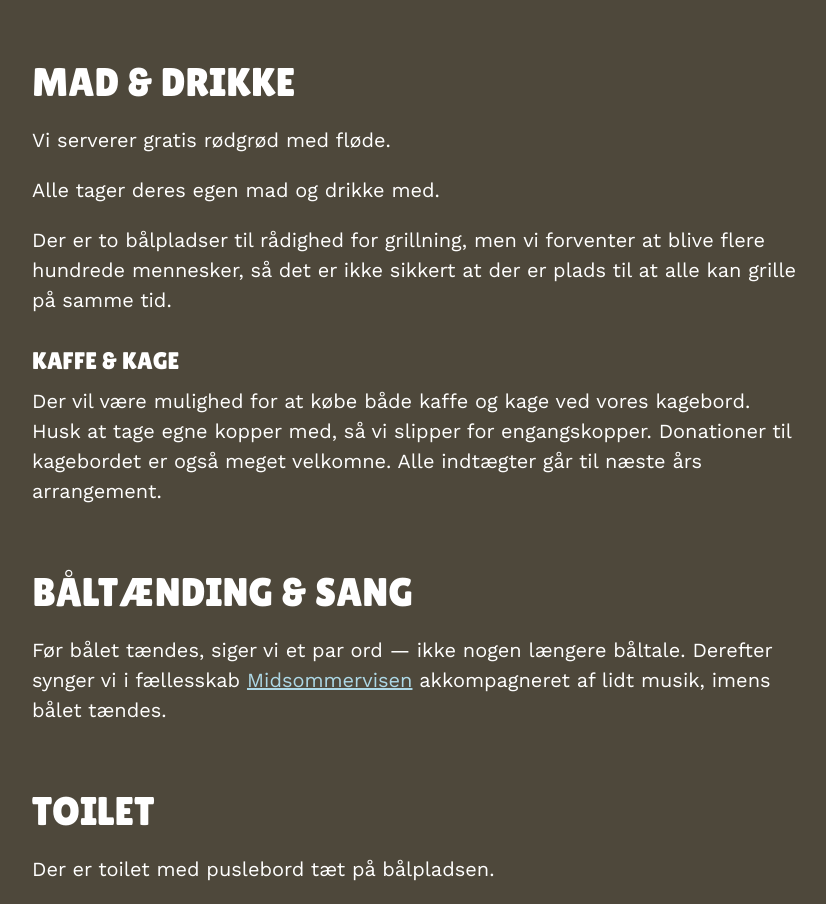
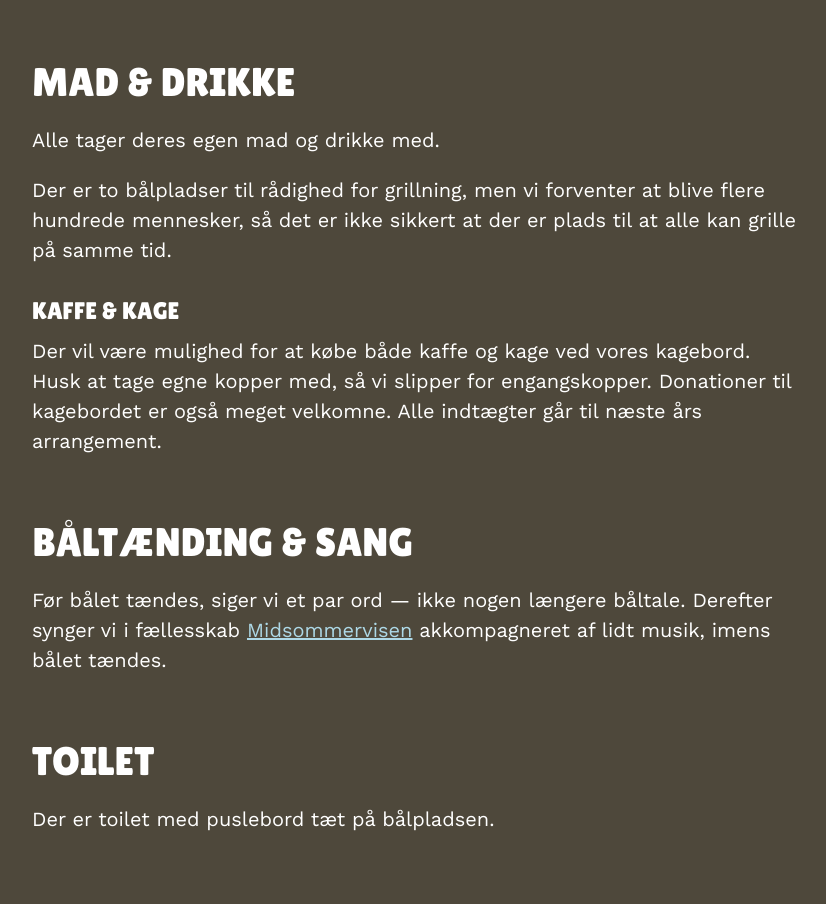
Before and after one commit to Znegl/sankthans-i-boernehoejde, a Vue app: page / in a window 1280 px wide. Shown: the part 1540-2444 px from the top of the page, without its empty margins (224-1050 px from the left). Built offline with nearby package versions, Linux system fonts and the light colour scheme.

Commit message:
Removed gratis rødgrød

```diff
--- a/src/App.vue
+++ b/src/App.vue
@@ -35,7 +35,6 @@ inject();
     </section>
     <section class="text-section">
       <h2>Mad & drikke</h2>
-      <p>Vi serverer gratis rødgrød med fløde.</p>
       <p>Alle tager deres egen mad og drikke med.</p>
       <p>Der er to bålpladser til rådighed for grillning, men vi forventer at blive flere hundrede mennesker, så det er
         ikke sikkert at der er plads til at alle kan grille på samme tid.</p>
```
